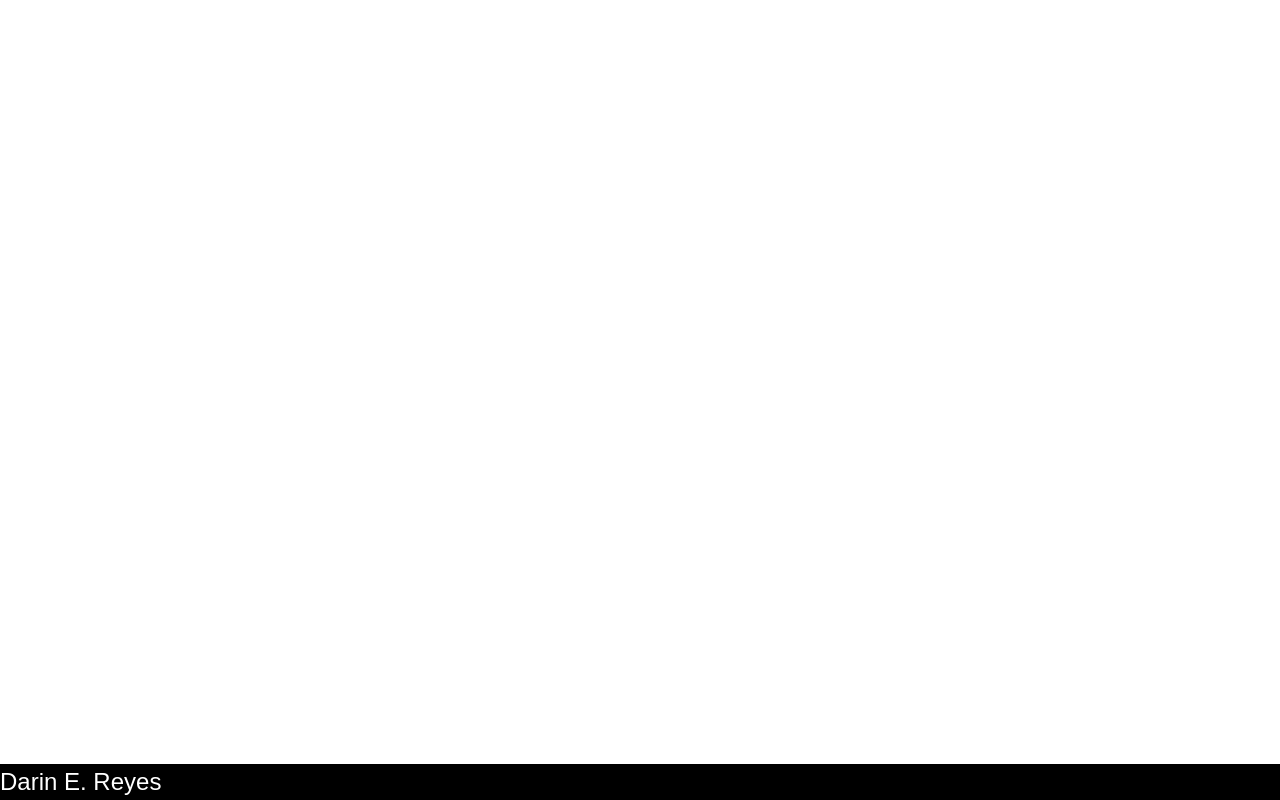
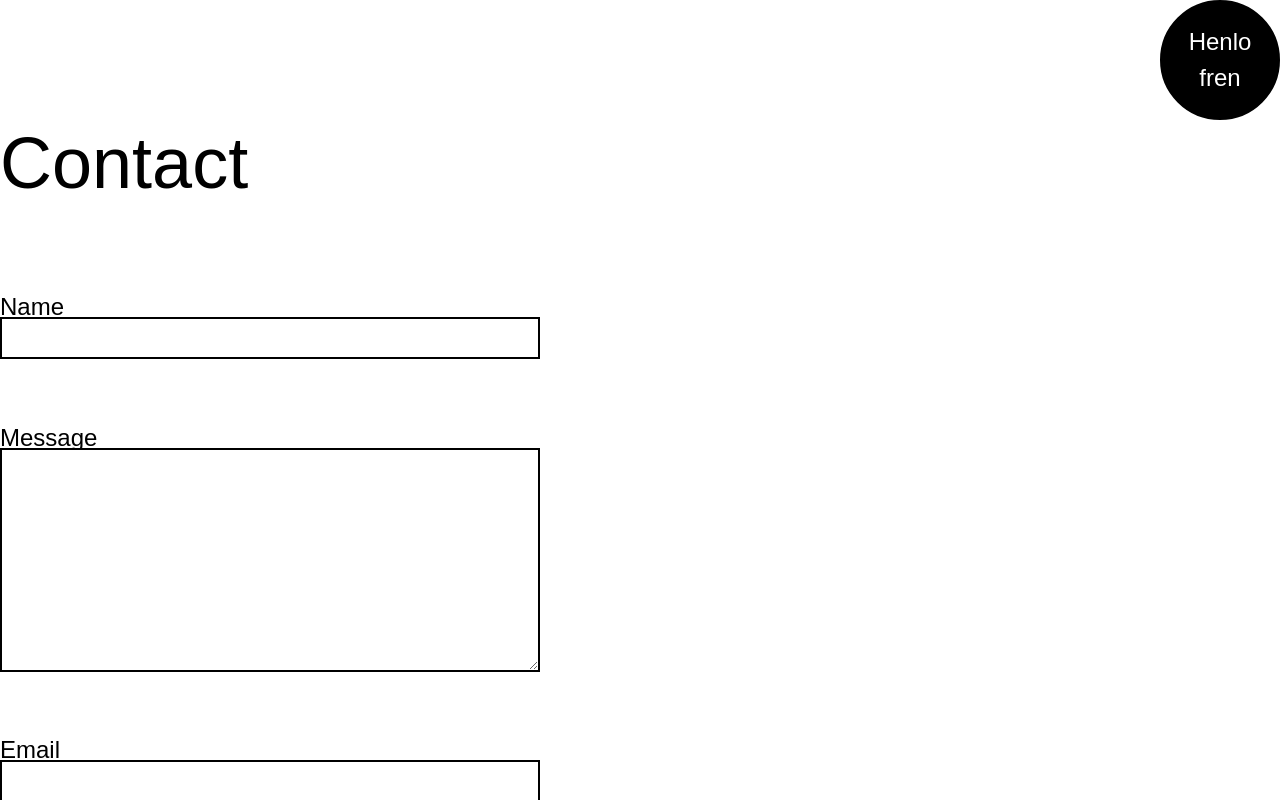
Before and after one commit to dereyes/dereyes-vue2, a Nuxt app in the folder dereyes/: page /contact in a window 1280 px wide. Built offline with nearby package versions, Linux system fonts and the light colour scheme; a web font is replaced by a local one.

Commit message:
Start working on nav

```diff
--- a/dereyes/assets/scss/main.scss
+++ b/dereyes/assets/scss/main.scss
@@ -1,5 +1,7 @@
+@import 'partials/borders';
 @import 'partials/display';
 @import 'partials/flex';
+@import 'partials/input';
 @import 'partials/scroll';
 @import 'partials/sizing';
 @import 'partials/structure';
@@ -14,6 +16,7 @@
 
 html {
   font-size: 24px;
+  color: map-get($colors, black);
 }
 
 html, body {
--- a/dereyes/assets/scss/modules/_variables.scss
+++ b/dereyes/assets/scss/modules/_variables.scss
@@ -7,12 +7,15 @@ $sizing: (
 );
 
 $units: (
-  0: 0rem,
-  05: 0.5rem,
+  "0": 0rem,
+  "05": 0.5rem,
   1: 1rem,
+  1-2: 1.2rem,
   2: 2rem,
   3: 3rem,
-  4: 4rem
+  4: 4rem,
+  "5": 5rem,
+  6: 6rem
 );
 
 $colors: (
--- /dev/null
+++ b/dereyes/assets/scss/partials/_borders.scss
@@ -0,0 +1,9 @@
+@import '../modules/all';
+
+.border-black {
+  border: 0.10em solid map-get($colors, black);
+}
+
+.borderBottom-pink {
+  border-bottom: 0.10em solid map-get($colors, pink);
+}
--- /dev/null
+++ b/dereyes/assets/scss/partials/_input.scss
@@ -0,0 +1,39 @@
+@import '../modules/all';
+
+button {
+  display: inline-block;
+  background: map-get($colors, black);
+  color: map-get($colors, white);
+  padding: map-get($units, 05);
+  margin-bottom: map-get($units, 1-2);
+  cursor: pointer;
+  @extend .border-black;
+  @extend p;
+}
+
+form {
+  display: flex;
+  flex-direction: column;
+  flex-direction: -webkit-column;
+  flex-direction: -mox-column;
+}
+
+.formGroup {
+  display: flex;
+  flex-direction: column;
+  flex-direction: -webkit-column;
+  flex-direction: -mox-column;
+  margin-bottom: map-get($units, 1-2);
+}
+
+label {
+  height: map-get($units, 1);
+  margin-bottom: map-get($units, 05);
+}
+
+input, textarea {
+  @extend .border-black;
+  @extend p;
+  min-height: map-get($units, 1-2);
+  font-family: nimbus-roman, serif;
+}
--- a/dereyes/assets/scss/partials/_typography.scss
+++ b/dereyes/assets/scss/partials/_typography.scss
@@ -14,7 +14,7 @@ h1 {
 a {
   color: map-get($colors, black);
   text-decoration: none;
-  border-bottom: 0.10em solid map-get($colors, pink);
+  @extend .borderBottom-pink;
   &:hover {
     opacity: 0.5;
   }
--- /dev/null
+++ b/dereyes/components/layout/drawerButton.vue
@@ -0,0 +1,23 @@
+<template>
+  <div id="drawerButtonContainer" class="position-sticky">
+    <button id="drawerButton" class="marginBottom-0">
+      <div>
+        Henlo fren
+      </div>
+    </button>
+  </div>
+</template>
+
+<style lang="scss" scoped>
+@import '~/assets/scss/modules/_all.scss';
+
+#drawerButtonContainer {
+  align-self: flex-end;
+}
+
+#drawerButton {
+  height: map-get($units, '5');
+  width: map-get($units, '5');
+  border-radius: 50%;
+}
+</style>
--- a/dereyes/layouts/default.vue
+++ b/dereyes/layouts/default.vue
@@ -1,20 +1,21 @@
 <template>
   <div class="display-flex flex-fill flexDirection-col">
     <div class="display-flex flex-fill flexDirection-col overflowY-scroll">
+      <DrawerButton />
       <main class="display-flex flexDirection-col flex-fill">
         <nuxt />
       </main>
     </div>
-    <Footer />
+    <!-- <Footer /> -->
   </div>
 </template>
 
 <script>
-import Footer from '~/components/layout/footer'
+import DrawerButton from '~/components/layout/drawerButton'
 
 export default {
   components: {
-    Footer
+    DrawerButton
   }
 }
 </script>
--- a/dereyes/pages/contact.vue
+++ b/dereyes/pages/contact.vue
@@ -0,0 +1,20 @@
+<template>
+  <section>
+    <h1>Contact</h1>
+    <form>
+      <div class="formGroup">
+        <label for="formName">Name</label>
+        <input id="formName" autocomplete="true" type="text" required />
+      </div>
+      <div class="formGroup">
+        <label for="formMessage">Message</label>
+        <textarea id="formMessage" rows="6" required />
+      </div>
+      <div class="formGroup">
+        <label for="formEmail">Email</label>
+        <input id="formEmail" autocomplete="true" type="email" required />
+      </div>
+      <button type="submit">Send</button>
+    </form>
+  </section>
+</template>
```
